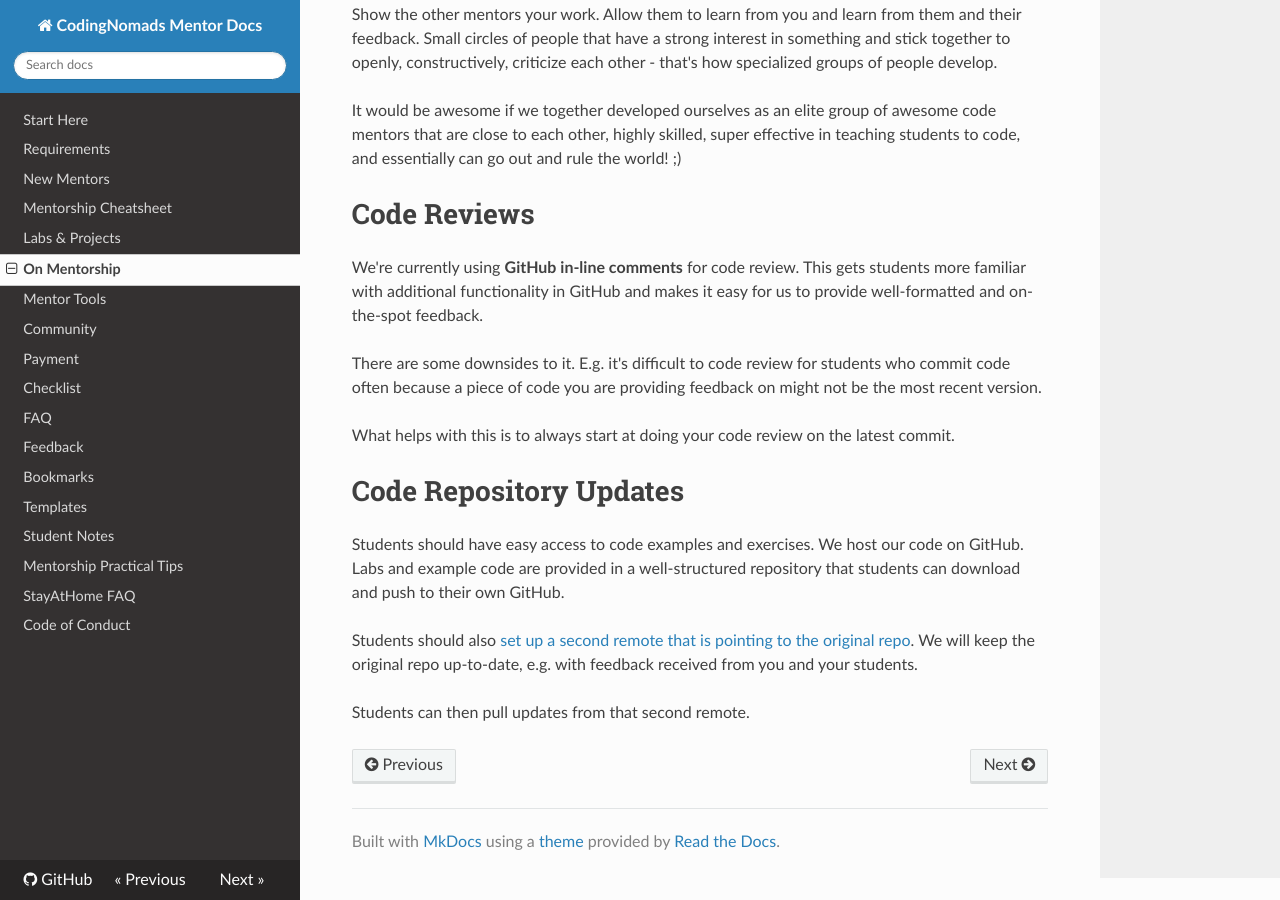
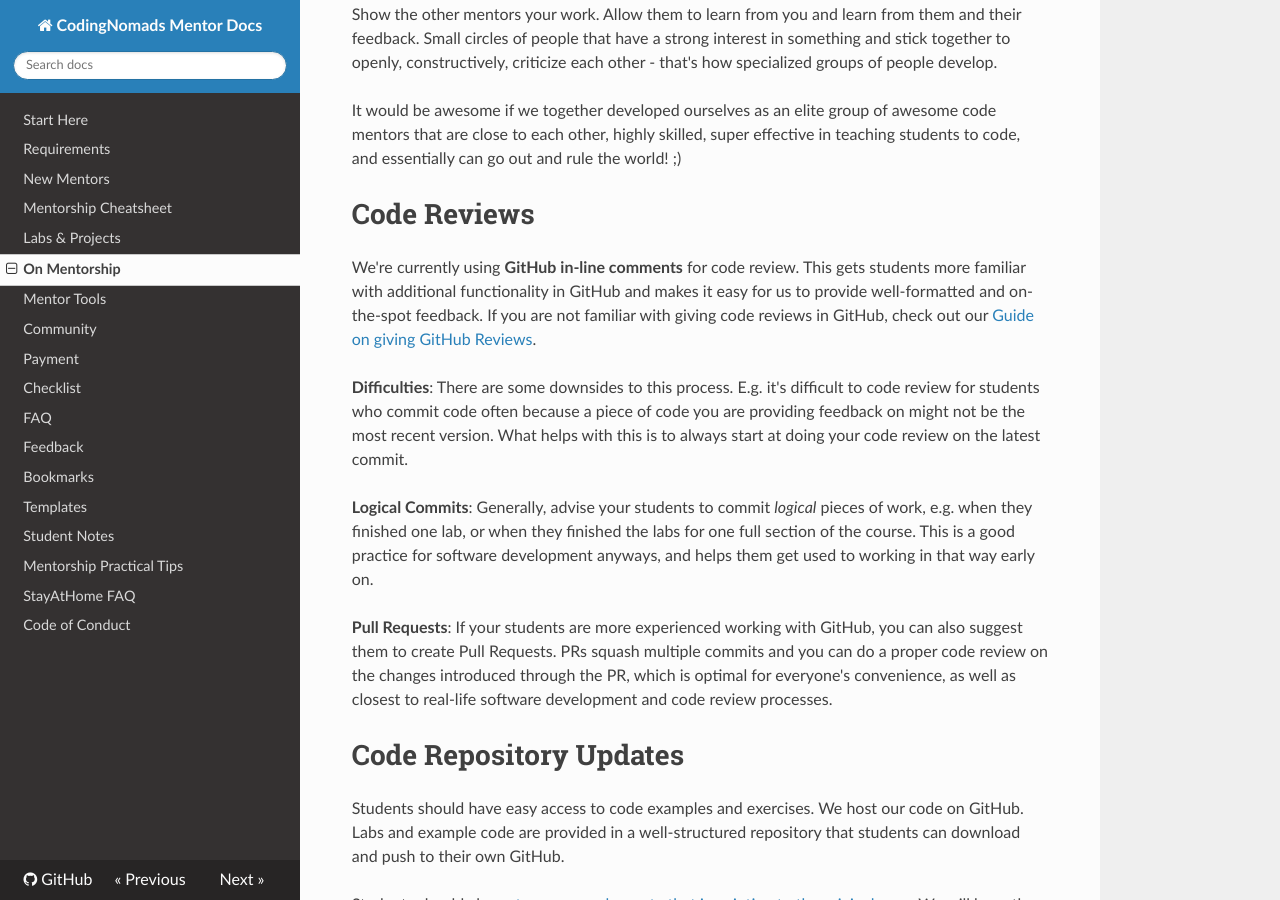
Before and after one commit to CodingNomads/mentor-docs, an MkDocs documentation site: the page built from docs/04_how_to_mentor.md, in a window 1280 px wide and 900 px high, scrolled down 2331 px. Built offline with MkDocs 1.6.1, drawn with Linux system fonts in a browser that asks for light colours; nearby versions of some CDN libraries.

Commit message:
Add GitHub code review internal links

```diff
--- a/docs/04_how_to_mentor.md
+++ b/docs/04_how_to_mentor.md
@@ -60,11 +60,13 @@ It would be awesome if we together developed ourselves as an elite group of awes
 
 # Code Reviews
 
-We're currently using **GitHub in-line comments** for code review. This gets students more familiar with additional functionality in GitHub and makes it easy for us to provide well-formatted and on-the-spot feedback.
+We're currently using **GitHub in-line comments** for code review. This gets students more familiar with additional functionality in GitHub and makes it easy for us to provide well-formatted and on-the-spot feedback. If you are not familiar with giving code reviews in GitHub, check out our [Guide on giving GitHub Reviews](14_tips.md#do-code-reviews-on-github).
 
-There are some downsides to it. E.g. it's difficult to code review for students who commit code often because a piece of code you are providing feedback on might not be the most recent version.
+**Difficulties**: There are some downsides to this process. E.g. it's difficult to code review for students who commit code often because a piece of code you are providing feedback on might not be the most recent version. What helps with this is to always start at doing your code review on the latest commit.
 
-What helps with this is to always start at doing your code review on the latest commit.
+**Logical Commits**: Generally, advise your students to commit _logical_ pieces of work, e.g. when they finished one lab, or when they finished the labs for one full section of the course. This is a good practice for software development anyways, and helps them get used to working in that way early on.
+
+**Pull Requests**: If your students are more experienced working with GitHub, you can also suggest them to create Pull Requests. PRs squash multiple commits and you can do a proper code review on the changes introduced through the PR, which is optimal for everyone's convenience, as well as closest to real-life software development and code review processes.
 
 # Code Repository Updates
 
```
Also changed, not shown: docs/05_tools.md (+3 -1 lines).
